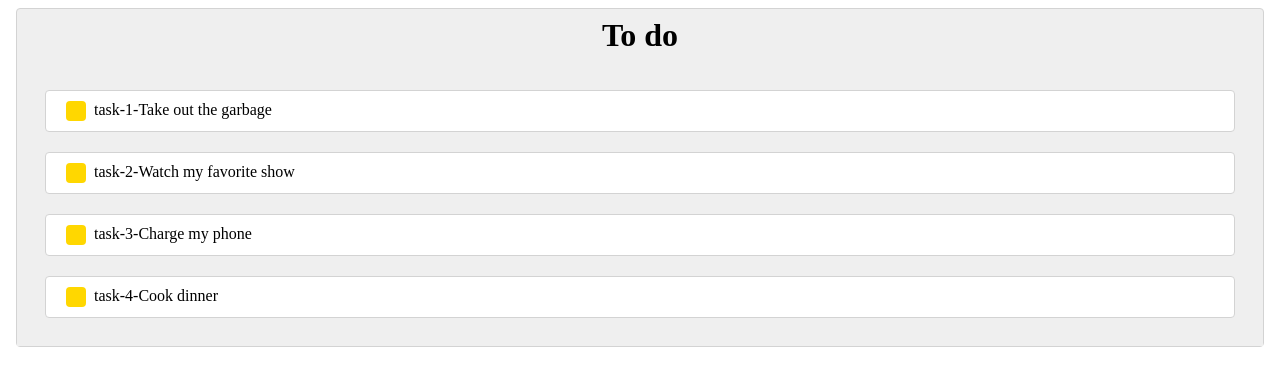
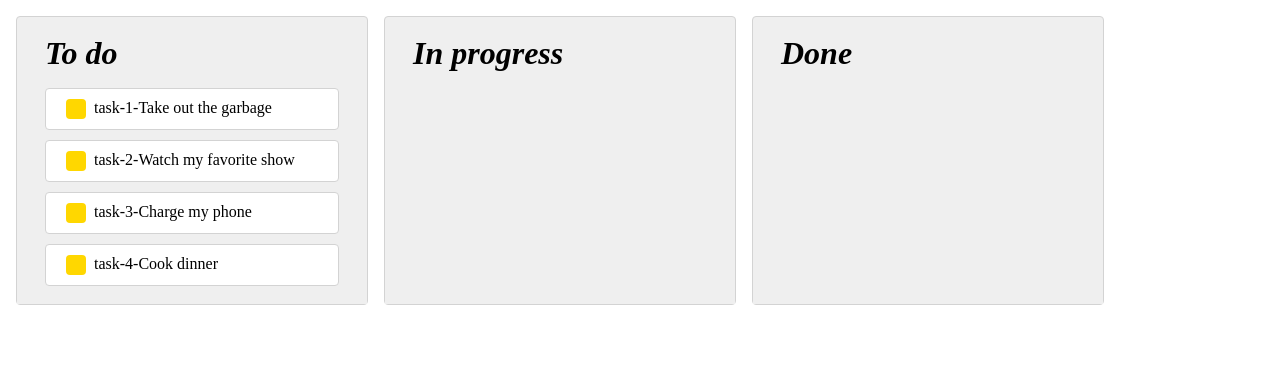
Before and after one commit to kbu715/KanbanBoard, a React (Create React App) app: page / in a window 1280 px wide. Shown: the top 386 px of the page. Built offline with nearby package versions, Linux system fonts and the light colour scheme.

Commit message:
move items between Columns using onDragEnd

```diff
--- a/src/App.js
+++ b/src/App.js
@@ -2,6 +2,11 @@ import initialData from "./initialData";
 import React, { useState } from "react";
 import Column from "./components/Column";
 import { DragDropContext } from "react-beautiful-dnd";
+import styled from "styled-components";
+
+const Container = styled.div`
+  display: flex;
+`;
 
 function App() {
   const [data, setData] = useState(initialData);
@@ -36,14 +41,17 @@ function App() {
       return;
     }
 
-    const column = data.columns[source.droppableId];
-    const newTaskIds = Array.from(column.taskIds);
+    const start = data.columns[source.droppableId];
+    const finish = data.columns[destination.droppableId];
+
+    if (start === finish) {
+      const newTaskIds = Array.from(start.taskIds);
 
       newTaskIds.splice(source.index, 1); //from the first arg index, remove 1 item.
       newTaskIds.splice(destination.index, 0, draggableId); // destination.index 위치에 draggableId 삽입
 
       const newColumn = {
-      ...column,
+        ...start,
         taskIds: newTaskIds, // taskIds만 교체
       };
 
@@ -58,6 +66,37 @@ function App() {
       setData(newData);
       document.body.style.backgroundColor = "inherit";
       document.body.style.color = "inherit";
+      return;
+    }
+
+    // Moving from one list to another
+    const startTaskIds = Array.from(start.taskIds);
+    startTaskIds.splice(source.index, 1);
+    //column one
+    const newStart = {
+      ...start,
+      taskIds: startTaskIds,
+    };
+
+    const finishTaskIds = Array.from(finish.taskIds);
+    finishTaskIds.splice(destination.index, 0, draggableId);
+    //column another
+    const newFinish = {
+      ...finish,
+      taskIds: finishTaskIds,
+    };
+
+    const newData = {
+      ...data,
+      columns: {
+        ...data.columns,
+        [newStart.id]: newStart,
+        [newFinish.id]: newFinish,
+      },
+    };
+    setData(newData);
+    document.body.style.backgroundColor = "inherit";
+    document.body.style.color = "inherit";
   };
 
   return (
@@ -66,12 +105,14 @@ function App() {
       onDragStart={onDragStart}
       onDragUpdate={onDragUpdate}
     >
+      <Container>
         {data.columnOrder.map((columnId) => {
           const column = data.columns[columnId];
           const tasks = column.taskIds.map((taskId) => data.tasks[taskId]);
 
           return <Column key={column.id} column={column} tasks={tasks} />;
         })}
+      </Container>
     </DragDropContext>
   );
 }
--- a/src/components/Column.js
+++ b/src/components/Column.js
@@ -8,18 +8,25 @@ const Container = styled.div`
   border: 1px solid lightgrey;
   background-color: #efefef;
   border-radius: 4px;
+  width: 350px;
+  display: flex;
+  flex-direction: column;
 `;
 const Title = styled.h3`
   padding: 8px;
   font-weight: bold;
-  text-align: center;
+  text-align: left;
   font-size: 2em;
-  margin: 0;
+  margin: 10px 0 0 20px;
+  font-style: italic;
 `;
 const TaskList = styled.div`
   padding: 8px;
   background-color: ${(props) =>
     props.isDraggingOver ? "#0066ff" : "#efefef"};
+  min-height: 200px;
+  flex-grow: 1;
+  transition: background-color 0.2s ease;
 `;
 
 const Column = ({ column, tasks }) => {
--- a/src/components/Task.js
+++ b/src/components/Task.js
@@ -6,7 +6,7 @@ const TaskContainer = styled.div`
   border-radius: 4px;
   border: 1px solid lightgrey;
   padding: 10px 20px;
-  margin: 20px;
+  margin: 0 20px 10px;
   text-align: center;
   background-color: ${(props) => (props.isDragging ? "skyblue" : "white")};
   display: flex;
@@ -26,6 +26,7 @@ const Task = ({ task, index }) => {
       {(provided, snapshot) => (
         <TaskContainer
           {...provided.draggableProps}
+          {...provided.dragHandleProps}
           ref={provided.innerRef}
           isDragging={snapshot.isDragging}
         >
--- a/src/initialData.js
+++ b/src/initialData.js
@@ -11,9 +11,19 @@ const initialData = {
       title: "To do",
       taskIds: ["task-1", "task-2", "task-3", "task-4"],
     },
+    "column-2": {
+      id: "column-2",
+      title: "In progress",
+      taskIds: [],
+    },
+    "column-3": {
+      id: "column-3",
+      title: "Done",
+      taskIds: [],
+    },
   },
-  // 컬럼 순서 재배치 가능ㄴ
-  columnOrder: ["column-1"],
+  // Facilitate reordering of the columns
+  columnOrder: ["column-1", "column-2", "column-3"],
 };
 
 export default initialData;
```
Also changed, not shown: 1 other file (tests, documents, lock files or other folders). Lines whose indentation alone changed are shown as unchanged.
